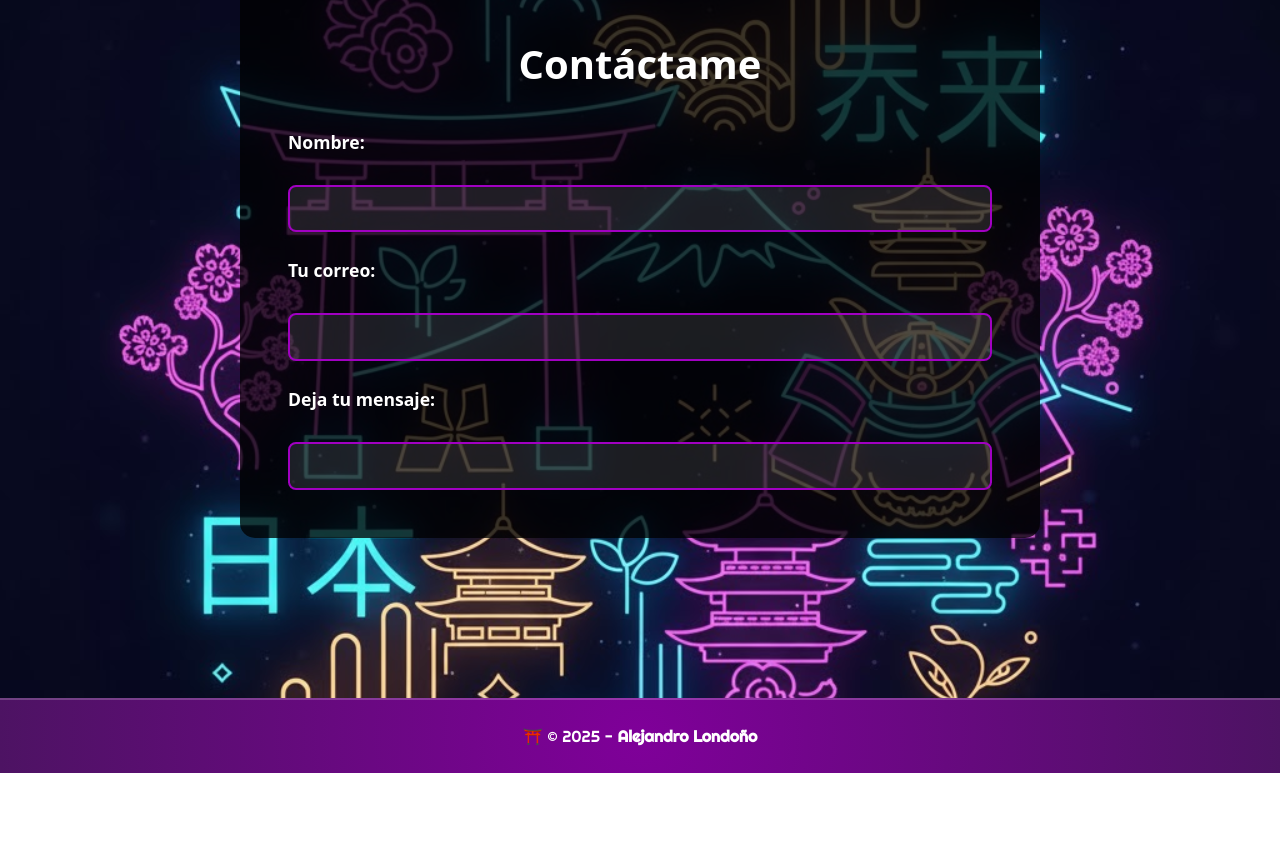
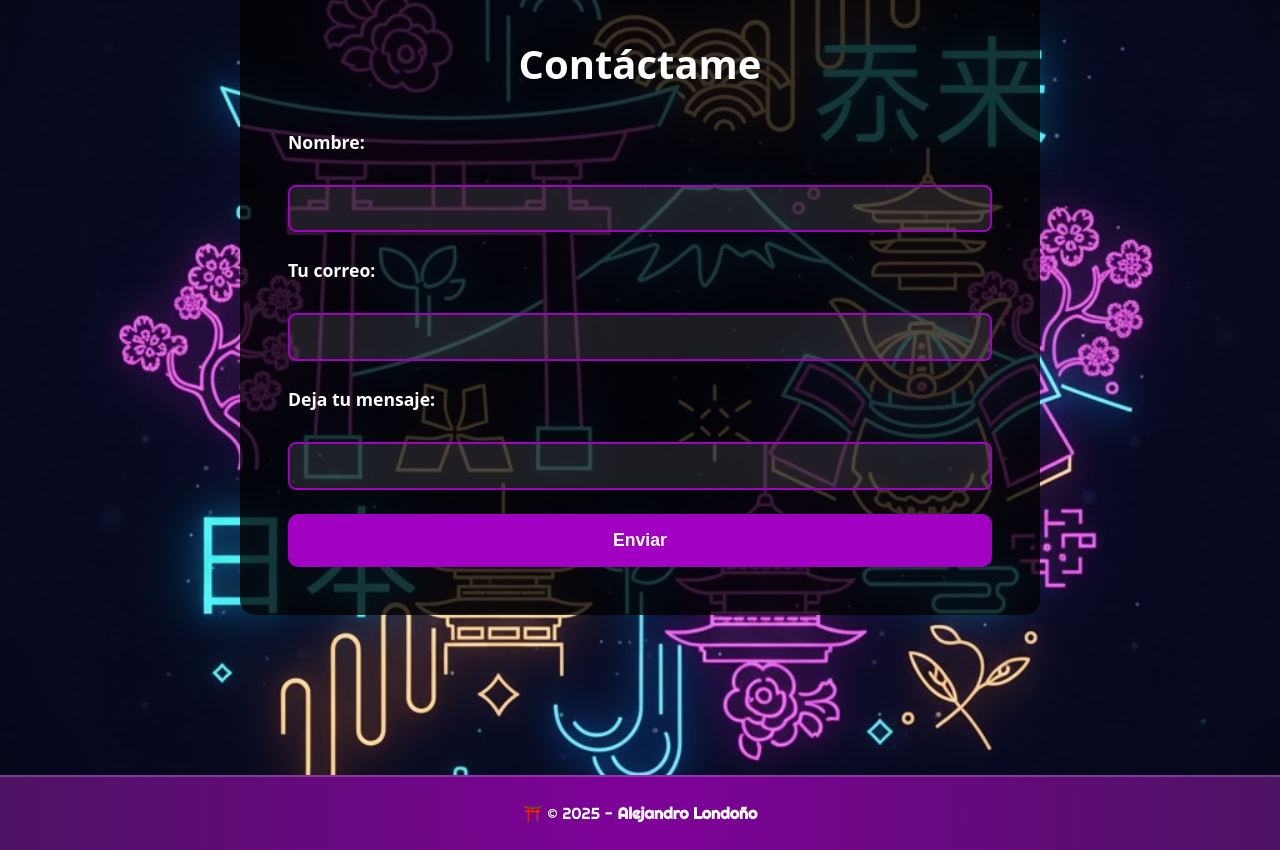
Before and after one commit to Buhokanji/Portafolio-taller, a plain HTML site: page index.html in a window 1280 px wide. Shown: the part 5360-6210 px from the top of the page. Before the commit the page ends 6133 px from the top, so only its background shows below. Drawn offline with Linux system fonts and the light colour scheme.

Commit message:
Add files via upload

```diff
--- a/index.html
+++ b/index.html
@@ -142,13 +142,14 @@
             </div>
             <div class="formulario">
                 <h1>Contáctame</h1>
-                <form action="correo" method="post">
+                <form action="https://formsubmit.co/londonodiego002@gmail.com" method="POST">
                     <label for="nombre">Nombre:</label>
                     <input type="text" id="nombre" name="nombre" required>
                     <label for="correo">Tu correo:</label>
                     <input type="email" id="correo" name="correo" required>
                     <label for="mensaje">Deja tu mensaje: </label>
                     <input type="text" id="mensaje" name="mensaje" required>
+                    <button type="submit">Enviar</button>
 
                 </form>
             </div>
```
